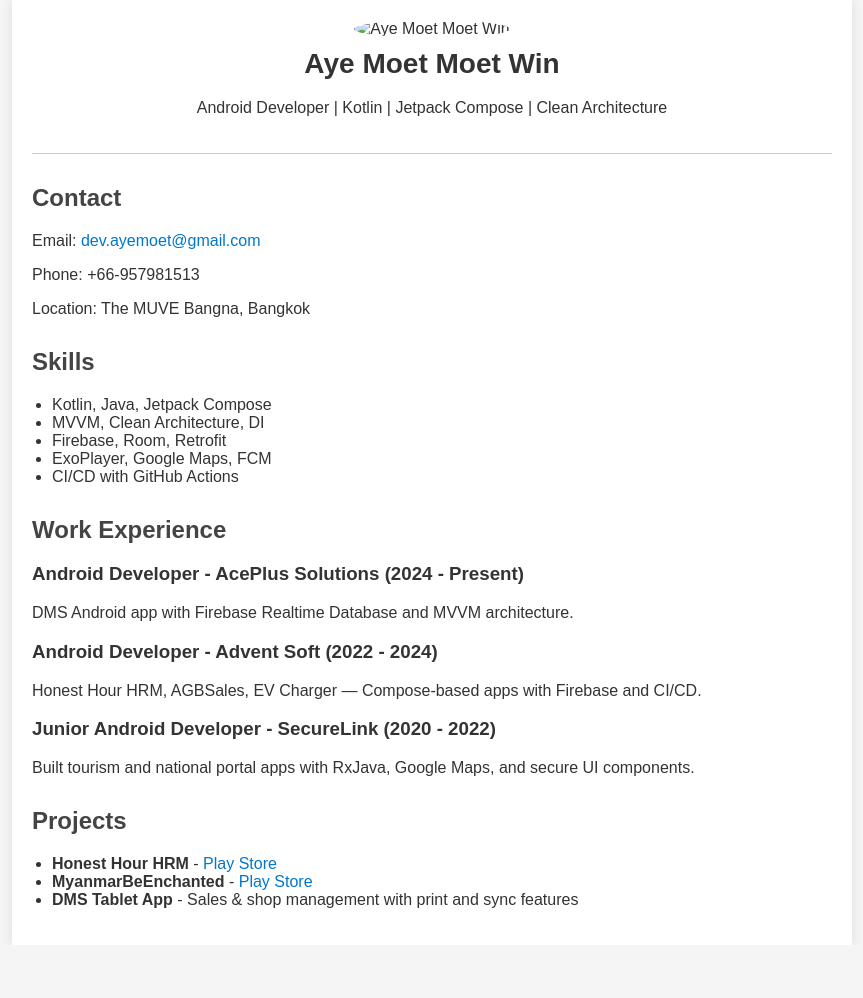
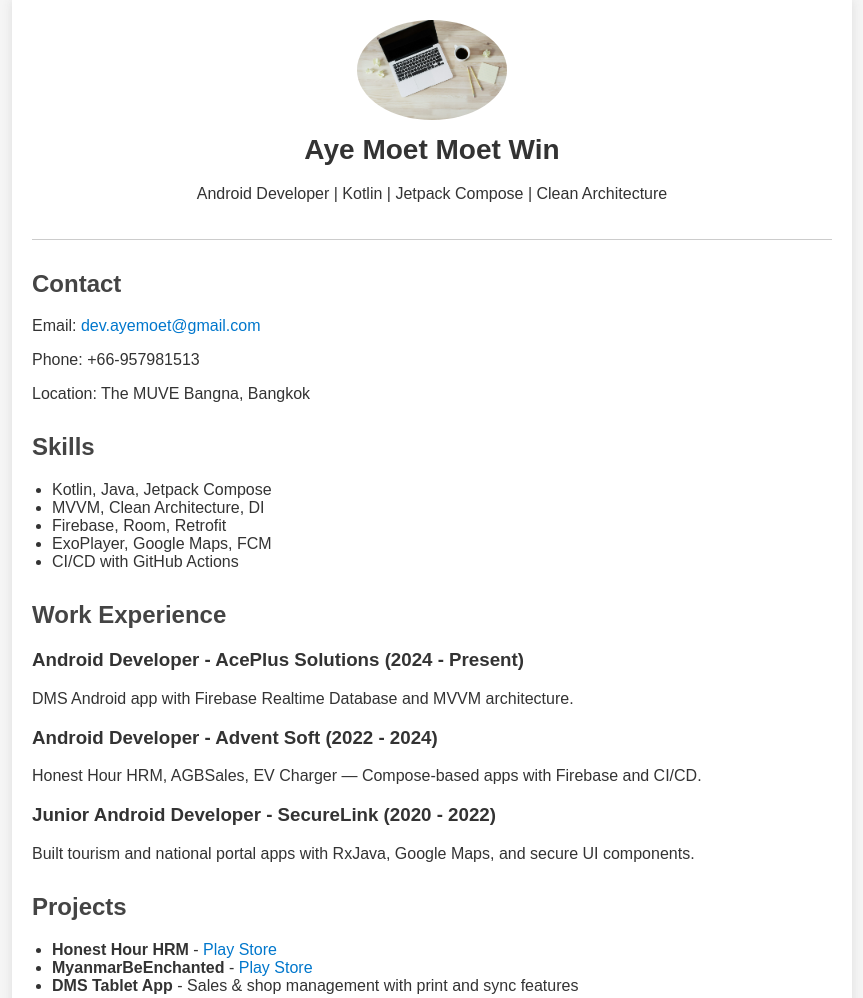
Before and after one commit to ayemoetmoetwin/ayemoetmoetwin.github.io, a plain HTML site: page index.html in a window 1280 px wide. Shown: the whole page, without its empty margins (208-1071 px from the left). Before the commit the page ends 945 px from the top, so only its background shows below. Drawn offline with Linux system fonts and the light colour scheme.

Commit message:
Update index.html

```diff
--- a/index.html
+++ b/index.html
@@ -9,7 +9,7 @@
 <body>
   <div class="container">
     <header>
-      <img src="images/your-photo.jpg" alt="Aye Moet Moet Win" class="profile-photo" />
+      <img src="photo-1453928582365-b6ad33cbcf64.jpg" alt="Aye Moet Moet Win" class="profile-photo" />
       <h1>Aye Moet Moet Win</h1>
       <p>Android Developer | Kotlin | Jetpack Compose | Clean Architecture</p>
     </header>
```
